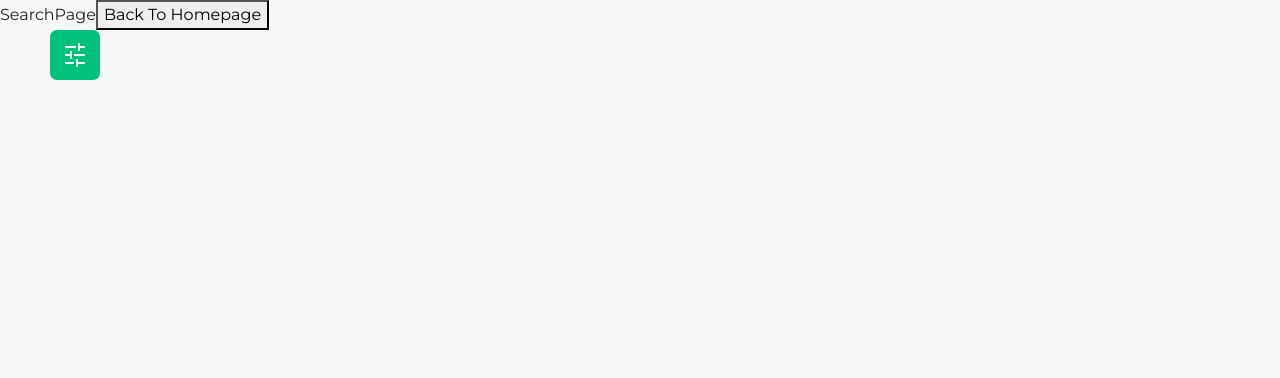
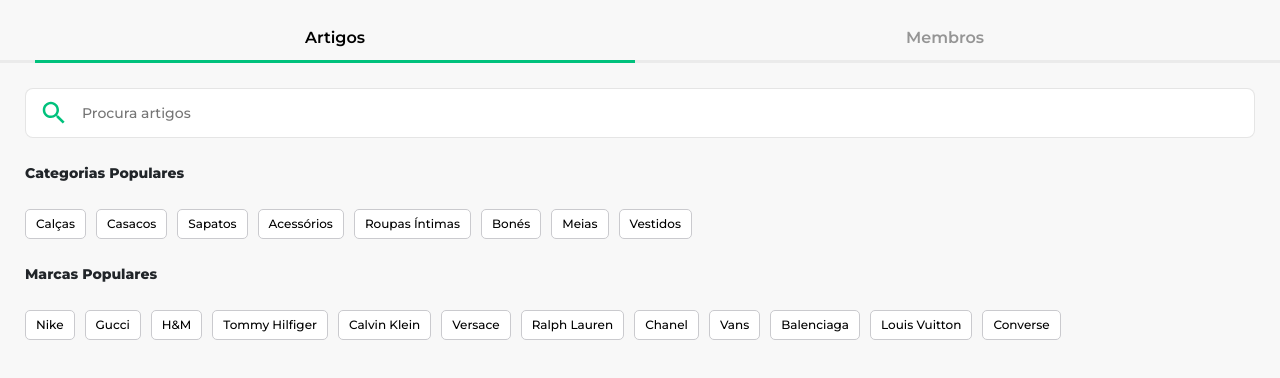
Before and after one commit to DinaX02/Boomerang, a React (Create React App) app: page /search-page in a window 1280 px wide. Shown: the top 378 px of the page. Built offline with nearby package versions, Linux system fonts and the light colour scheme.

Commit message:
Search page and results page

```diff
--- a/package.json
+++ b/package.json
@@ -21,7 +21,7 @@
     "react-draggable": "^4.4.6",
     "react-modal": "^3.16.1",
     "react-redux": "^9.0.4",
-    "react-router-dom": "^6.21.0",
+    "react-router-dom": "^6.21.2",
     "react-scripts": "5.0.1",
     "react-spring": "^9.7.3",
     "react-swipeable": "^7.0.1",
--- a/src/App.js
+++ b/src/App.js
@@ -27,6 +27,7 @@
 import MetodoPagamento from "./pages/MetodoPagamento";
 import AddMetPagamento from "./pages/AddMetPagamento";
 import AlugarProgresso from "./pages/AlugarProgresso";
+import Results from "./pages/Results";
 
 function App() {
 
@@ -44,6 +45,7 @@
         <Route path="/profile-page" element={<Profile/>}></Route>
         <Route path="/article" element={<ArticlePage/>}></Route>
         <Route path="/chat" element={<Chat/>}></Route>
+        <Route path="/results" element={<Results />} />
         <Route path="/edit-profile-page" element={<EditProfile/>}></Route>
         <Route path="/progressPublish-2" element={<ProgressPublish2/>}></Route>
         <Route path="/progressPublish-3" element={<ProgressPublish3/>}></Route>
--- a/src/components/TabsComponent.js
+++ b/src/components/TabsComponent.js
@@ -7,6 +7,7 @@
 
     useEffect(() => {
         localStorage.setItem('activeTab', activeTab.toString());
+        if (props.onTabChange){props.onTabChange(activeTab);} // Call the function when the tab changes
     }, [activeTab]);
 
     const handleTabClick = (index) => {
--- a/src/components/components.css
+++ b/src/components/components.css
@@ -409,7 +409,7 @@
 /* -----Publicar Page----- */
 
 .publicarPage{
-  height: calc(100vh- 67px);
+  height: calc(100vh - 67px);
   overflow-x: hidden;
 }
 
@@ -465,7 +465,7 @@
   }
 
   .productForm {
-    height: calc(100vh- 67px);
+    height: calc(100vh - 67px);
    }
 
    .imagePreviewImg {
@@ -602,7 +602,6 @@
   }
 
   .filterButton{
-  margin-left: 50px;
   background-color: #00C17C;
     width: 50px;
     height: 50px;
--- /dev/null
+++ b/src/pages/Results.js
@@ -0,0 +1,114 @@
+import React, { useState, useEffect } from 'react';
+import styled from 'styled-components';
+import { useLocation, useNavigate } from 'react-router-dom';
+import MenuMobile from "../components/MenuMobile";
+import SearchIcon from "@mui/icons-material/Search";
+import FilterButtons from "../components/FilterButtons";
+
+const Results = () => {
+    const navigate = useNavigate();
+    const { search } = useLocation();
+    const queryParams = new URLSearchParams(search);
+    const initialQuery = queryParams.get('query');
+    const [searchInput, setSearchInput] = useState(initialQuery || '');
+
+    useEffect(() => {
+        setSearchInput(initialQuery || '');
+    }, [initialQuery]);
+
+    const handleSearch = (e) => {
+        e.preventDefault();
+        const searchUrl = `/results?query=${encodeURIComponent(searchInput)}`;
+        navigate(searchUrl);
+    };
+
+    return (
+            <ResultsStyle>
+                <div className={'resultsHeader'}>
+                    <form className={'searchInput'} onSubmit={handleSearch}>
+                        <SearchIcon />
+                        <input
+                            placeholder="Procura artigos"
+                            maxLength='64'
+                            value={searchInput}
+                            onChange={(e) => setSearchInput(e.target.value)}
+                        />
+                    </form>
+                    <FilterButtons/>
+                </div>
+                <div className={'resultsContent'}>
+                    <div className={'sectionTitle'}>
+                        <div>Resultados</div>
+                        <div className={'ordenar'}>Ordenar</div>
+                    </div>
+                </div>
+                <MenuMobile/>
+            </ResultsStyle>
+
+
+    );
+};
+
+const ResultsStyle = styled.div`
+
+  .resultsContent{
+    padding: 100px 25px 115px 25px;
+  }
+
+  .sectionTitle {
+    display: flex;
+    justify-content: space-between;
+    font-size: 14px;
+    font-weight: 800;
+    .ordenar{
+      font-weight: 600;
+    }
+  }
+
+  .resultsHeader{
+    padding: 25px 25px 0 25px;
+    width: 100%;
+    display: flex;
+    gap: 10px;
+    position: fixed;
+    background-color: #f8f8f8;
+
+    .searchInput{
+      max-width: calc(100% - 60px);
+      height: 50px;
+      border: 1px solid rgb(0,0,0,0.1);
+      padding: 8px;
+      background-color: white;
+      flex: 1;
+      display: flex;
+      align-items: center;
+      border-radius: 8px;
+
+      input{
+        max-width: calc(100% - 40px);
+        font-size: 14px;
+        font-weight: 500;
+        flex: 1;
+        padding: 8px;
+        border: none;
+        &:focus{
+          outline: none;
+        }
+        &:placeholder-shown{
+          text-overflow: ellipsis;
+        }
+      }
+      svg{
+        margin: 5px;
+        color: #00C17C;
+        font-size: 30px;
+      }
+
+    }
+
+  }
+
+
+`;
+
+export default Results;
--- a/src/pages/SearchPage.js
+++ b/src/pages/SearchPage.js
@@ -1,14 +1,141 @@
-import React from 'react'
-import { Link } from 'react-router-dom'
-import FilterButtons from '../components/FilterButtons'
+import React, { useRef, useState } from 'react';
+import styled from 'styled-components';
+import TabsComponent from '../components/TabsComponent';
+import Chip from '../components/chip';
+import SearchIcon from '@mui/icons-material/Search';
+import MenuMobile from "../components/MenuMobile";
+import { useNavigate } from 'react-router-dom'; // Import useNavigate
 
 const SearchPage = () => {
-  return (
-    <div>SearchPage
-         <Link to={"/"}><button>Back To Homepage</button></Link>
-         <FilterButtons/>
-    </div>
-  )
-}
+    const navigate = useNavigate(); // Use useNavigate hook
+    const [searchInput, setSearchInput] = useState('');
 
-export default SearchPage
+    const categories = [
+        'Calças', 'Casacos', 'Sapatos', 'Acessórios', 'Roupas Íntimas', 'Bonés', 'Meias',
+        'Vestidos',
+    ];
+
+    const brands = [
+        'Nike', 'Gucci', 'H&M', 'Tommy Hilfiger', 'Calvin Klein', 'Versace',
+        'Ralph Lauren', 'Chanel', 'Vans', 'Balenciaga', 'Louis Vuitton', 'Converse',
+    ];
+
+    const inputRefs = useRef({
+        category: null,
+        brand: null,
+    });
+
+    const resetInputs = (tabIndex) => {
+        if (tabIndex === 1) {
+            inputRefs.current.article.value = '';
+        } else if (tabIndex === 2) {
+            inputRefs.current.member.value = '';
+        }
+    };
+
+    const handleSearch = (e) => {
+        e.preventDefault()
+        const searchUrl = `/results?query=${encodeURIComponent(searchInput)}`;
+        navigate(searchUrl);
+    };
+
+    return (
+        <div>
+            <SearchStyle>
+                <TabsComponent
+                    title1={'Artigos'}
+                    firstComponent={
+                        <div>
+                            <form className={'searchInput'} onSubmit={handleSearch}>
+                                <SearchIcon />
+                                <input
+                                    placeholder="Procura artigos"
+                                    maxLength='64'
+                                    ref={(ref) => (inputRefs.current.article = ref)}
+                                    onChange={(e) => setSearchInput(e.target.value)}
+                                />
+                            </form>
+                            <div className={'sectionTitle'}>Categorias Populares</div>
+                            <div className={'chips'}>
+                                {categories.map((category, index) => (
+                                    <Chip key={index} category={category} />
+                                ))}
+                            </div>
+                            <div className={'sectionTitle'}>Marcas Populares</div>
+                            <div className={'chips'}>
+                                {brands.map((brand, index) => (
+                                    <Chip key={index} category={brand} />
+                                ))}
+                            </div>
+                        </div>
+                    }
+                    title2={'Membros'}
+                    secondComponent={
+                        <form className={'searchInput'} onSubmit={handleSearch}>
+                            <SearchIcon />
+                            <input
+                                placeholder="Procura membros"
+                                maxLength='64'
+                                ref={(ref) => (inputRefs.current.member = ref)}
+                                onChange={(e) => setSearchInput(e.target.value)}
+                            />
+                        </form>
+                    }
+                    onTabChange={resetInputs}
+                />
+            </SearchStyle>
+            <MenuMobile />
+        </div>
+    );
+};
+
+const SearchStyle = styled.div`
+  .sectionTitle {
+    margin: 25px 0;
+    display: flex;
+    justify-content: space-between;
+    font-size: 14px;
+    font-weight: 800;
+  }
+  .chips {
+    display: flex;
+    flex-wrap: wrap;
+    gap: 10px;
+  }
+
+  .searchInput{
+    height: 50px;
+    border: 1px solid rgb(0,0,0,0.1);
+    padding: 8px;
+    background-color: white;
+    width: 100%;
+    display: flex;
+    align-items: center;
+    border-radius: 8px;
+
+    input{
+      max-width: calc(100% - 20px);
+      font-size: 14px;
+      font-weight: 500;
+      flex: 1;
+      padding: 8px;
+      border: none;
+      &:focus{
+        outline: none;
+      }
+      &:placeholder-shown{
+        text-overflow: ellipsis;
+      }
+    }
+    svg{
+      margin: 5px;
+      color: #00C17C;
+      font-size: 30px;
+    }
+
+  }
+`
+
+
+
+export default SearchPage;
```
Also changed, not shown: 1 other file (tests, documents, lock files or other folders).
